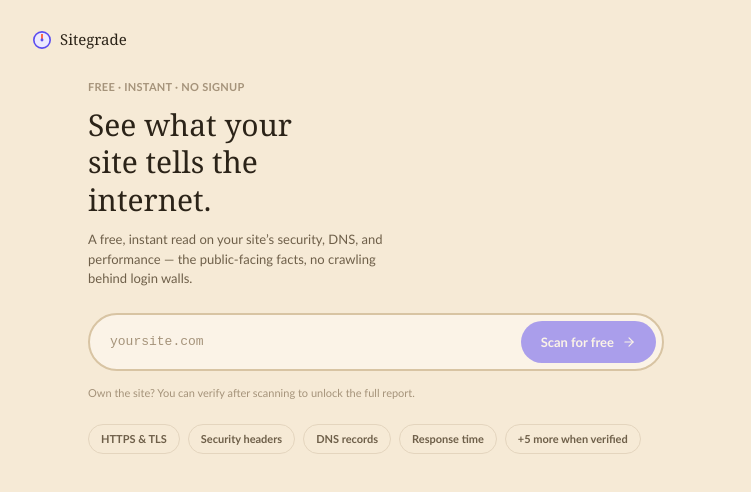
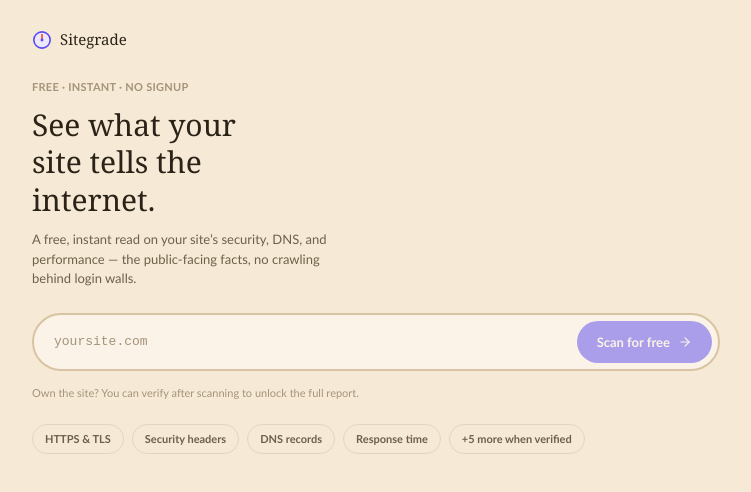
Before and after one commit to iagodahlem/domainproof, a Next.js app in the folder apps/web/: page /demo in a window 1280 px wide. Shown: the top 492 px of the page, without its empty margins (264-1015 px from the left). Built offline with nearby package versions, Linux system fonts and the light colour scheme.

Commit message:
fix: drop the max-width wrappers so demo content aligns with the header

```diff
--- a/apps/web/app/demo/_components/scan-form.tsx
+++ b/apps/web/app/demo/_components/scan-form.tsx
@@ -25,7 +25,7 @@ export function ScanForm({
   errorMessage,
 }: ScanFormProps) {
   return (
-    <div className="mx-auto max-w-xl">
+    <>
       <div className="mb-2.5 font-sg-body text-2xs font-bold uppercase tracking-wide text-sg-ink-faint">
         Free &middot; instant &middot; no signup
       </div>
@@ -86,6 +86,6 @@ export function ScanForm({
           </span>
         ))}
       </div>
-    </div>
+    </>
   )
 }
--- a/apps/web/app/demo/_components/sitegrade-app.tsx
+++ b/apps/web/app/demo/_components/sitegrade-app.tsx
@@ -208,20 +208,16 @@ export function SitegradeApp() {
         ) : null}
 
         {phase === 'scanning' && scanning ? (
-          <div className="mx-auto max-w-xl">
           <ScanningState domain={scanning.domain} />
-          </div>
         ) : null}
 
         {phase === 'unreachable' && unreachable ? (
-          <div className="mx-auto max-w-xl">
           <UnreachableState
             domain={unreachable.domain}
             reasons={unreachable.reasons}
             onRetry={() => void runScan(unreachable.domain)}
             onScanDifferent={handleReset}
           />
-          </div>
         ) : null}
 
         {phase === 'report' && scanResult ? (
```
Lines whose indentation alone changed are shown as unchanged.
